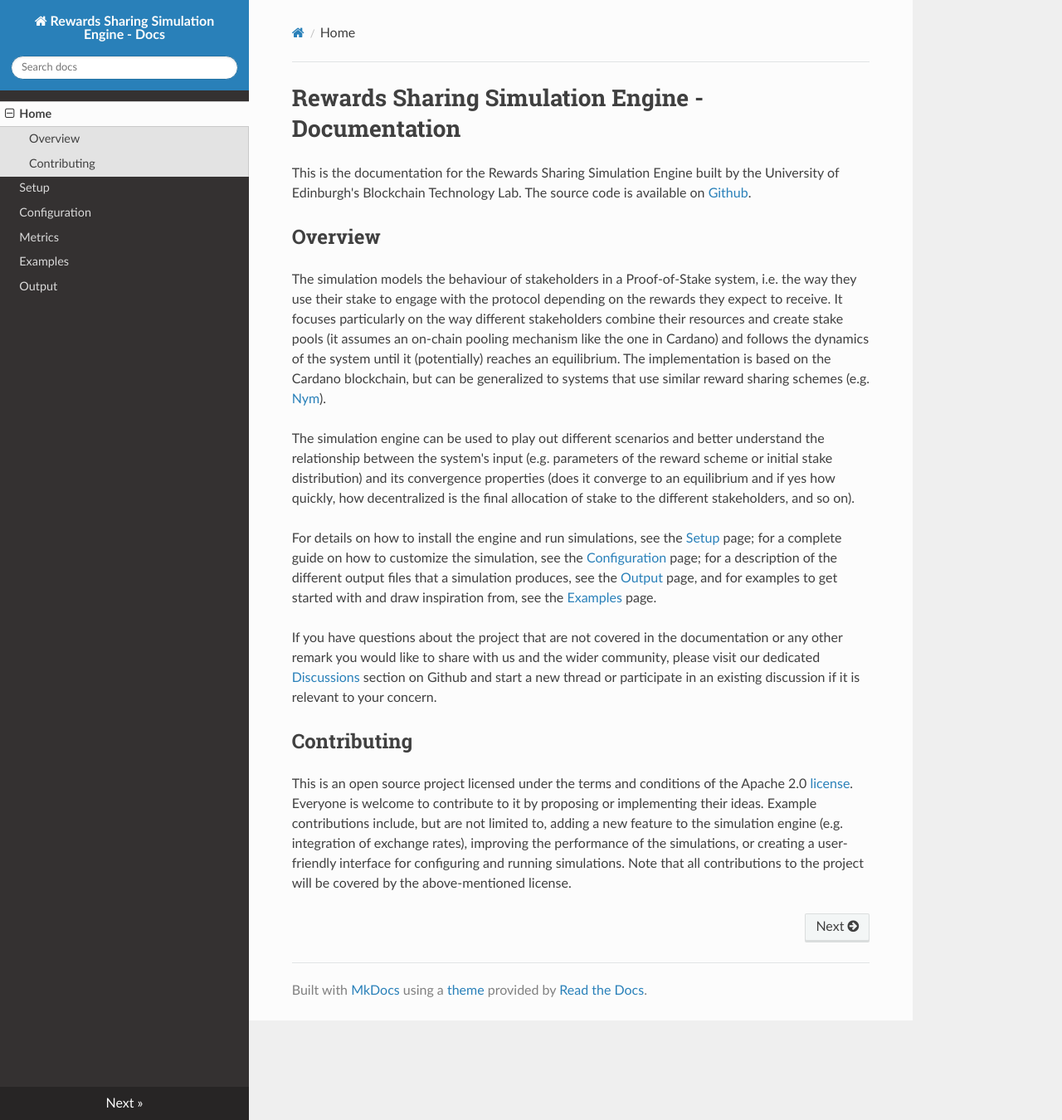
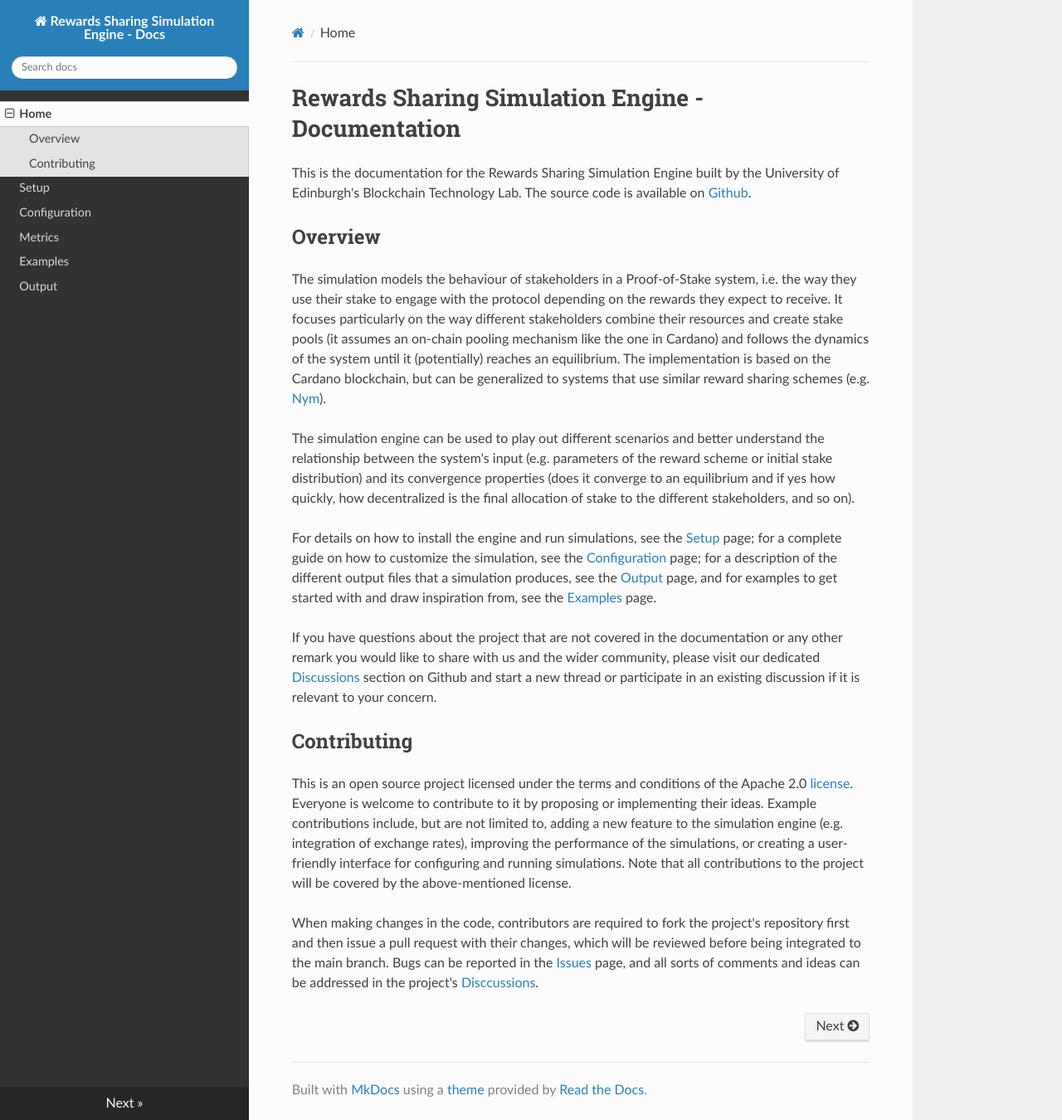
Before and after one commit to Blockchain-Technology-Lab/Rewards-Sharing-Simulation-Engine, an MkDocs documentation site: the page built from docs/index.md, in a window 1280 px wide and 1350 px high. Shown: the whole window at 83% size. Built offline with MkDocs 1.6.1, drawn with Linux system fonts in a browser that asks for light colours; nearby versions of some CDN libraries.

Commit message:
Update docs

```diff
--- a/docs/index.md
+++ b/docs/index.md
@@ -36,3 +36,9 @@ is welcome to contribute to it by proposing or implementing their ideas. Example
 limited to, adding a new feature to the simulation engine (e.g. integration of exchange rates), improving the
 performance of the simulations, or creating a user-friendly interface for configuring and running simulations. Note that
 all contributions to the project will be covered by the above-mentioned license.
+
+When making changes in the code, contributors are required to fork the project's repository first and then issue a pull
+request with their changes, which will be reviewed before being integrated to the main branch. Bugs can be reported
+in the [Issues](https://github.com/Blockchain-Technology-Lab/Rewards-Sharing-Simulation-Engine/issues) page, and all
+sorts of comments and ideas can be addressed in the project's
+[Disccussions](https://github.com/Blockchain-Technology-Lab/Rewards-Sharing-Simulation-Engine/discussions).
```
Also changed, not shown: docs/setup.md (+4 -3 lines).
